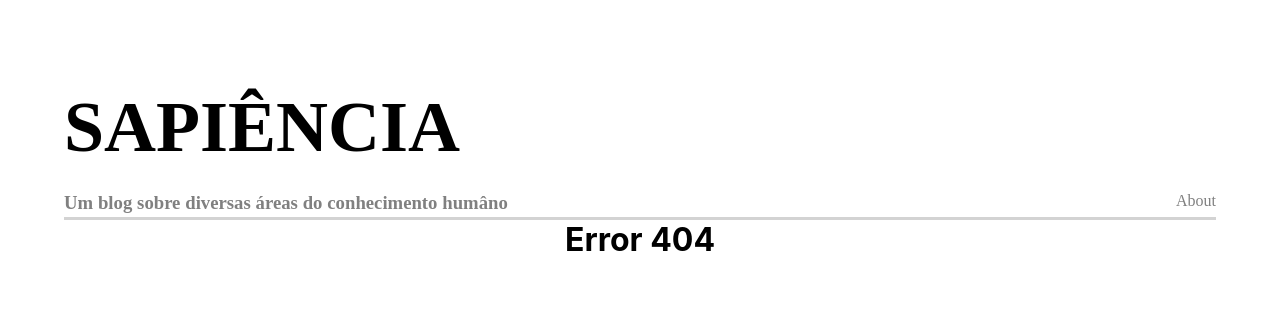
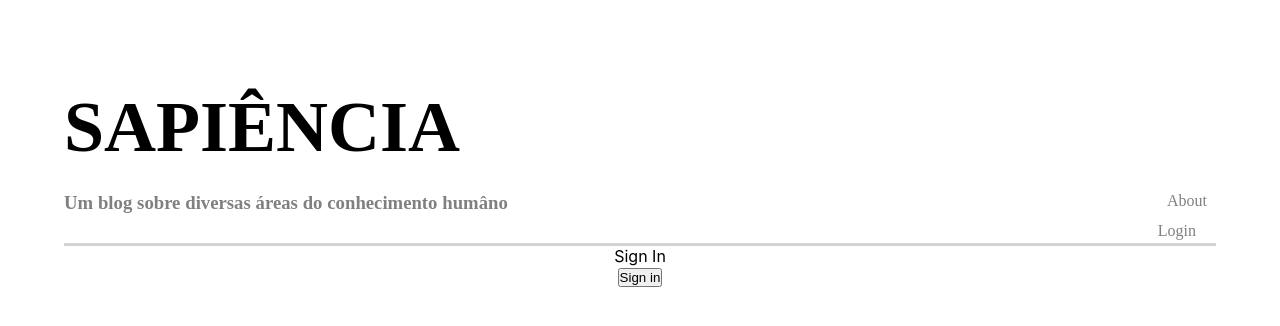
Before and after one commit to FabioCFonseca/blog.v1, a React (Create React App) app: page /login in a window 1280 px wide. Before the commit this address had no page. Shown: the top 326 px of the page. Built offline with nearby package versions, Linux system fonts and the light colour scheme; no server answers.

Commit message:
comments

```diff
--- a/package.json
+++ b/package.json
@@ -5,6 +5,7 @@
   "dependencies": {
     "@emotion/react": "^11.10.5",
     "@emotion/styled": "^11.10.5",
+    "@hookform/resolvers": "^2.9.11",
     "@mui/icons-material": "^5.11.0",
     "@mui/material": "^5.11.4",
     "@testing-library/jest-dom": "^5.16.5",
@@ -14,9 +15,12 @@
     "framer-motion": "^8.5.5",
     "react": "^18.2.0",
     "react-dom": "^18.2.0",
+    "react-firebase-hooks": "^5.1.1",
+    "react-hook-form": "^7.43.1",
     "react-router-dom": "^6.7.0",
     "react-scripts": "5.0.1",
-    "web-vitals": "^2.1.4"
+    "web-vitals": "^2.1.4",
+    "yup": "^1.0.0"
   },
   "scripts": {
     "start": "react-scripts start",
--- a/src/App.js
+++ b/src/App.js
@@ -2,6 +2,7 @@ import './App.css';
 import Header from './components/Header';
 import Home from './pages/Home';
 import About from './pages/About'
+import Login from './pages/Login'
 import ErrorPage from './pages/ErrorPage'
 import Articles from './pages/Articles'
 import { Routes, Route } from 'react-router-dom';
@@ -24,6 +25,7 @@ function App() {
        <Routes>
           <Route path='/' element={<Home />}/>
           <Route path='/about' element={<About />}/>
+          <Route path='/login' element={<Login />}/>
           <Route path='/articles/:idurl' element={<Articles />}/>
           <Route path='*' element={<ErrorPage />}/>
         </Routes>
--- /dev/null
+++ b/src/components/Comments.js
@@ -0,0 +1,27 @@
+import React from 'react'
+import { useForm } from 'react-hook-form'
+import * as yup from 'yup'
+import { yupResolver } from '@hookform/resolvers/yup'
+
+const Comments = () => {
+  const schema = yup.object().shape({
+    comment: yup.string().required("O campo comentário está vazio")
+  })
+
+  const { register, handleSubmit } =  useForm({
+    resolver: yupResolver(schema)
+  })
+
+  const onCreateComment = (data) => {
+    console.log(data)
+  }
+
+  return (
+    <form onSubmit={handleSubmit(onCreateComment)}>
+        <textarea placeholder='Faça um comentário' {...register('comment')}/>
+        <input type='submit'/>
+    </form>
+  )
+}
+
+export default Comments
--- a/src/components/Header.js
+++ b/src/components/Header.js
@@ -1,11 +1,21 @@
-import * as React from 'react';
+import * as React from 'react'
 import { Link } from 'react-router-dom'
-import Container from '@mui/material/Container';
+import Container from '@mui/material/Container'
+import { auth } from '../db/FbConfig'
+import { useAuthState } from 'react-firebase-hooks/auth'
+import { signOut } from 'firebase/auth'
 
 
 export default function ButtonAppBar() {
+  const [user] = useAuthState(auth)
+
+  const signUserOut = async () => {
+    await signOut(auth);
+  }
+
   return (
     <div className='header'>
+
       <Container>
         <Link to='/' style={{
           display:'flex',
@@ -23,8 +33,22 @@ export default function ButtonAppBar() {
           textDecoration: 'none',
           justifyContent: 'space-between'
           }}>
-        <h3 style={{ color: 'grey' }}>Um blog sobre diversas áreas do conhecimento humâno</h3>
-        <Link to='/about' style={{ textDecoration: 'none', color: 'grey' }}>About</Link>
+        <div>
+          <h3 style={{ color: 'grey' }}>Um blog sobre diversas áreas do conhecimento humâno</h3>
+        </div>
+        <div>
+          <Link to='/about' style={{ textDecoration: 'none', color: 'grey' }}>About</Link>
+            <div>
+            {user ?
+              <>
+                <p>{user?.displayName}</p>
+                <img src={user?.photoURL || ""} />
+                <button onClick={signUserOut}>Sign out</button>
+              </>
+              : <Link to='/login' style={{ textDecoration: 'none', color: 'grey', paddingRight: '20px' }}>Login</Link>
+            }
+          </div>
+        </div>
       </Container>
       <Container>
         <hr className='line'/>
--- a/src/db/FbConfig.js
+++ b/src/db/FbConfig.js
@@ -1,5 +1,6 @@
-import { initializeApp } from "firebase/app";
-import { getFirestore } from 'firebase/firestore';
+import { initializeApp } from "firebase/app"
+import { getFirestore } from 'firebase/firestore'
+import { getAuth, GoogleAuthProvider} from 'firebase/auth'
 
 const firebaseConfig = {
     apiKey: "AIzaSyDZ7VPKK60RHtyZZMcenbcC_TsiFJhT8q0",
@@ -11,6 +12,9 @@ const firebaseConfig = {
   };
 
   // Initialize Firebase
-  const app = initializeApp(firebaseConfig);
+  const app = initializeApp(firebaseConfig)
 
-  export const db = getFirestore(app);
+  export const db = getFirestore(app)
+
+  export const auth = getAuth(app)
+  export const provider = new GoogleAuthProvider()
--- a/src/pages/Articles.js
+++ b/src/pages/Articles.js
@@ -2,6 +2,8 @@ import React from 'react'
 import useFetch from '../components/useFetch';
 import { useParams } from 'react-router-dom';
 import Container from '@mui/material/Container';
+import Comments from '../components/Comments';
+
 
 
 const Articles = () => {
@@ -28,6 +30,7 @@ const Articles = () => {
            </div>
          </div>
        ))}
+       < Comments />
       </Container>
     </div>
   )
--- /dev/null
+++ b/src/pages/Login.js
@@ -0,0 +1,22 @@
+import React from 'react'
+import { auth, provider} from '../db/FbConfig'
+import { signInWithPopup } from 'firebase/auth'
+import { useNavigate } from 'react-router-dom'
+
+const Login = () => {
+  const navigate = useNavigate()
+
+  const signInWithGoogle = async () => {
+    const result = await signInWithPopup(auth, provider)
+    navigate('/')
+  }
+
+  return (
+    <div>
+      <p>Sign In</p>
+      <button onClick={signInWithGoogle}>Sign in</button>
+    </div>
+  )
+}
+
+export default Login
```
Also changed, not shown: 1 other file (tests, documents, lock files or other folders).
